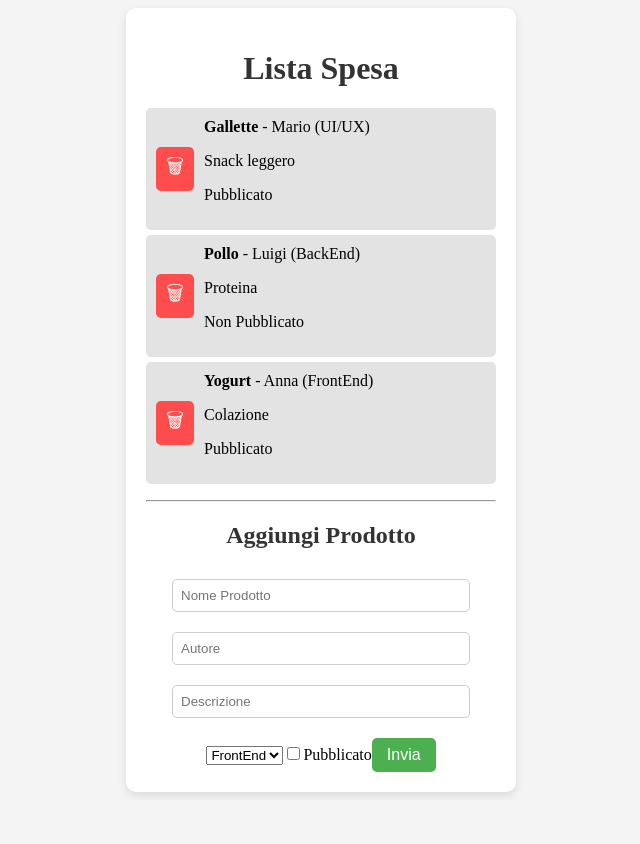
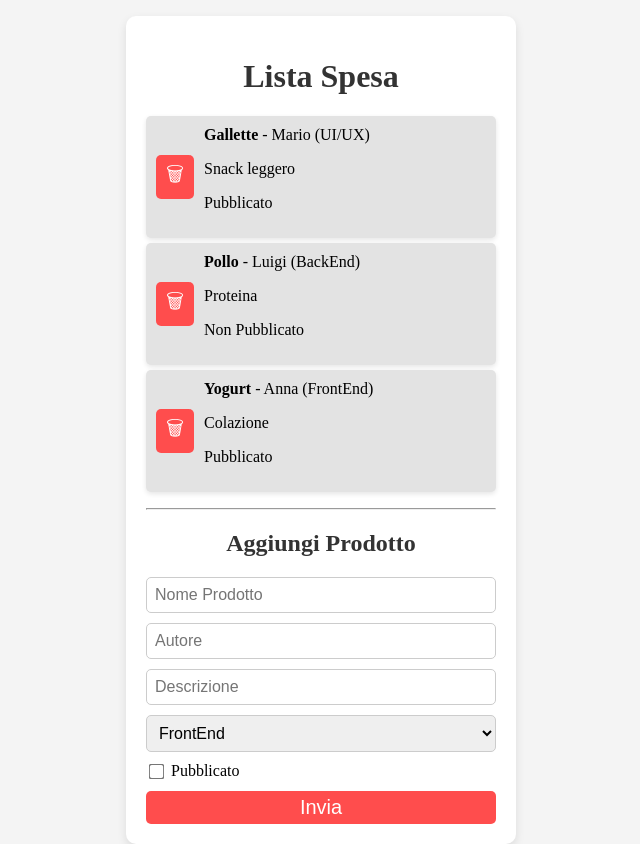
Before and after one commit to marcotrm/react-form-multifield, a React (Vite) app: page / in a window 1280 px wide. Shown: the whole page, without its empty margins (319-959 px from the left). Before the commit the page ends 800 px from the top, so only its background shows below. Built offline with nearby package versions, Linux system fonts and the light colour scheme.

Commit message:
feata dd some style

```diff
--- a/src/index.css
+++ b/src/index.css
@@ -1,6 +1,6 @@
 body {
   background-color: #f4f4f4;
-  margin: 0;
+  margin: 30px 0 0 0;
   padding: 0;
   display: flex;
   justify-content: center;
@@ -30,6 +30,7 @@ h2 {
   padding: 10px;
   margin: 5px 0;
   border-radius: 5px;
+  box-shadow: 0 2px 5px rgba(0, 0, 0, 0.1);
 }
 
 .list-container li {
@@ -51,7 +52,7 @@ button {
   padding: 5px 10px;
   border-radius: 5px;
   cursor: pointer;
-  transition: background 0.5s;
+  transition: 0.5s;
   font-size: 20px;
 }
 
@@ -59,21 +60,27 @@ button:hover {
   background: #cc0000;
 }
 
-input[type="text"] {
-  width: 80%;
+form {
+  display: flex;
+  flex-direction: column;
+  gap: 10px;
+  margin-top: 20px;
+}
+
+input,
+select {
   padding: 8px;
-  margin: 10px 0;
   border: 1px solid #ccc;
   border-radius: 5px;
+  font-size: 16px;
 }
 
-form button {
-  background: #4caf50;
-  padding: 8px 15px;
-  font-size: 16px;
-  margin-top: 10px;
+label {
+  display: flex;
+  align-items: center;
+  gap: 5px;
 }
 
-form button:hover {
-  background: #45a049;
+input[type="checkbox"] {
+  transform: scale(1.2);
 }
```
